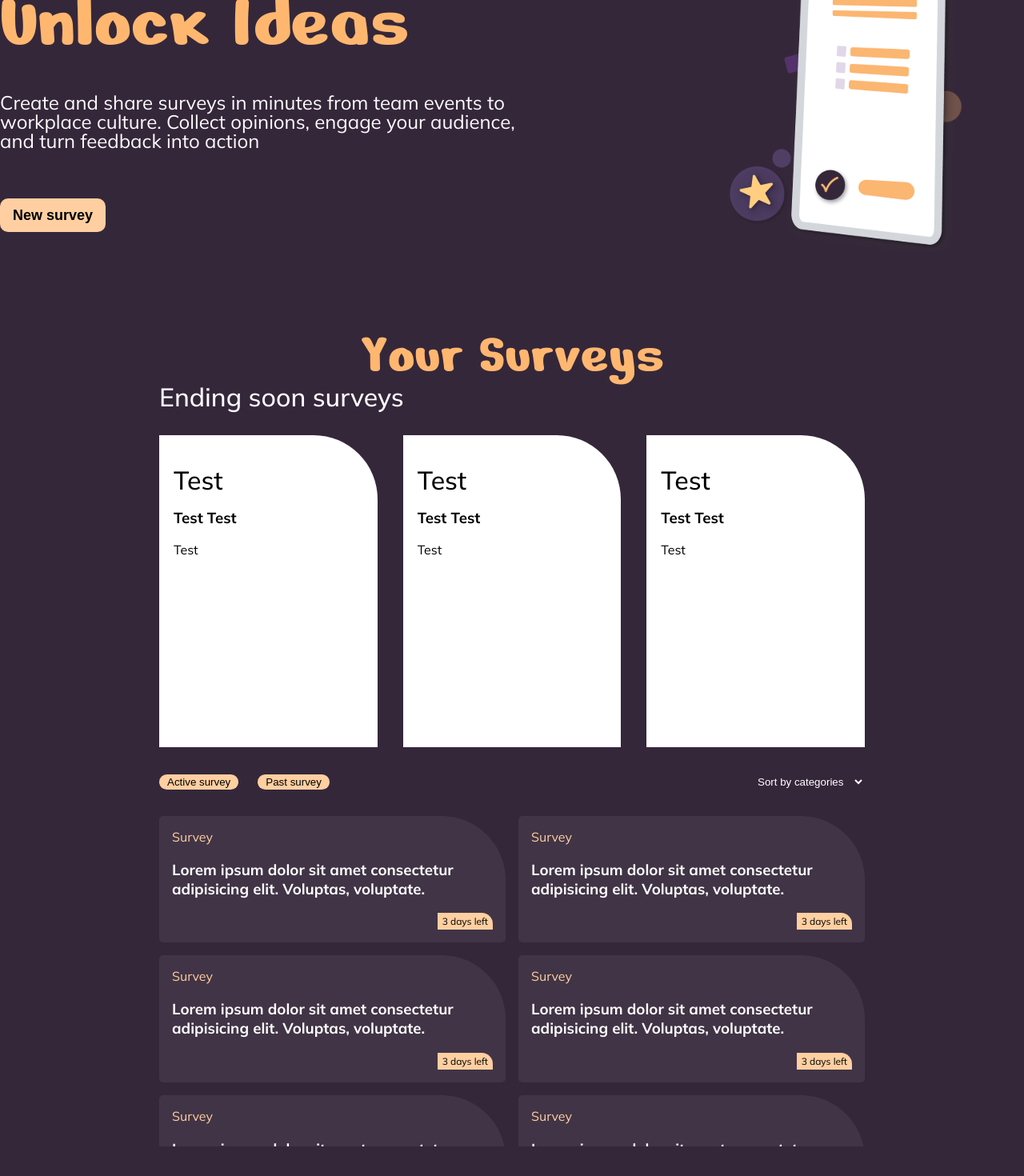
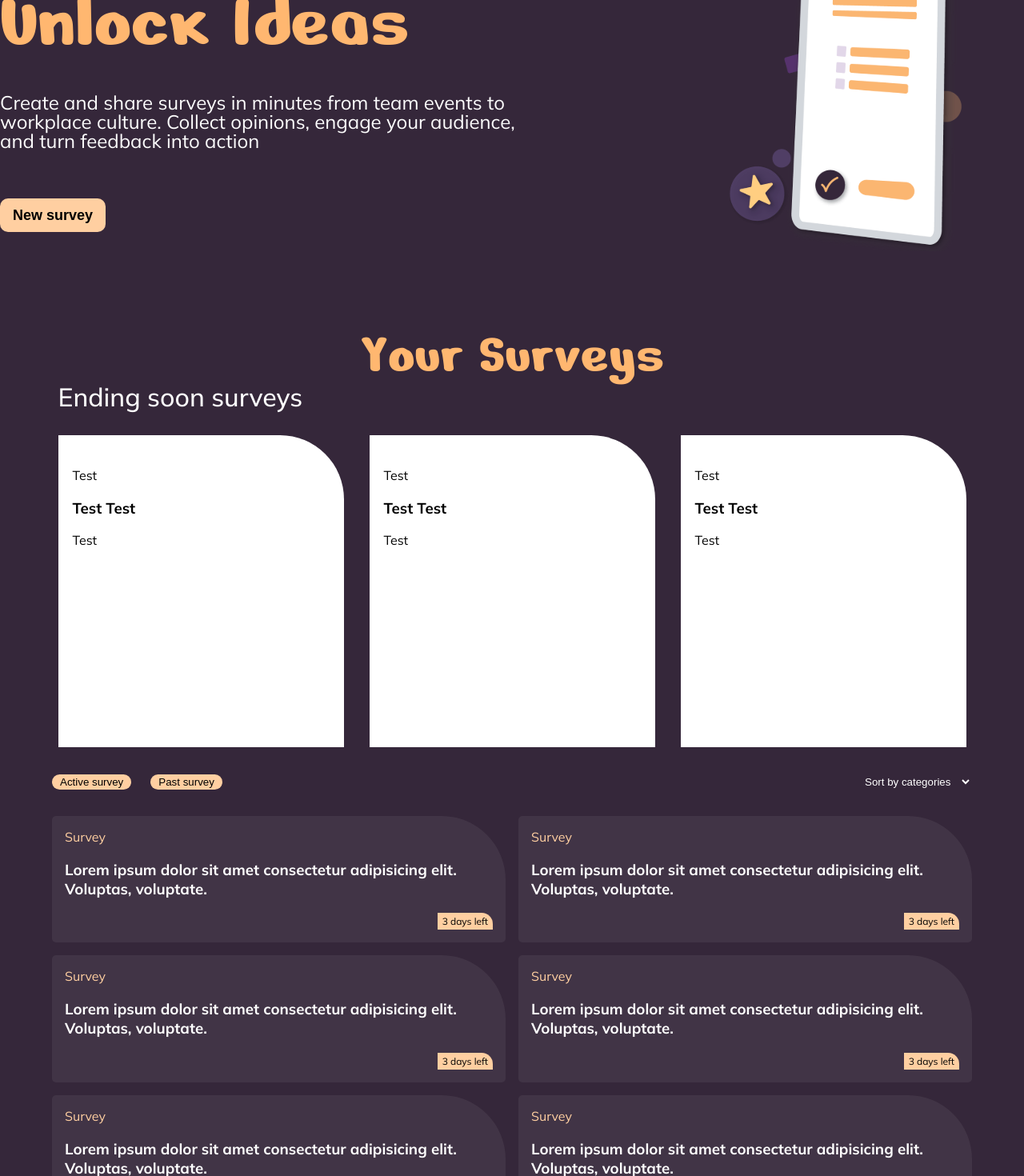
Before and after one commit to SvenWeigel/PollApp, an Angular app: page / in a window 1280 px wide. Shown: the part 291-1761 px from the top of the page at 80% size. Built offline with nearby package versions, Linux system fonts and the light colour scheme; a web font is replaced by a local one.

Commit message:
add: style

```diff
--- a/src/app/shared/components/description/description.scss
+++ b/src/app/shared/components/description/description.scss
@@ -1,7 +1,6 @@
 main{
     display: flex;
     gap: 32px;
-    // margin: 92px 111px 0 111px;
     justify-content: space-between;
     margin-bottom: 90px;
 }
--- a/src/app/shared/components/survey-list/survey-list.html
+++ b/src/app/shared/components/survey-list/survey-list.html
@@ -1,4 +1,4 @@
-<main>
+<main class="content">
     <div class="survey-list-header">
         <div class="survey-list-header--btn">
             <button class="activ-surveys survey-btn active">Active survey</button>
--- a/src/app/shared/components/survey-list/survey-list.scss
+++ b/src/app/shared/components/survey-list/survey-list.scss
@@ -1,14 +1,15 @@
 main {
   display: flex;
   flex-direction: column;
-  margin: 0 199px 32px 199px;
 }
 
 .survey-list-header {
   display: flex;
   justify-content: space-between;
   align-items: center;
-  margin-bottom: 32px;
+  width: 100%;
+  max-width: 1150px;
+  margin: 0 auto 32px;
 
   &--btn {
     display: flex;
@@ -35,8 +36,10 @@ main {
   display: grid;
   grid-template-columns: repeat(2, 1fr);
   gap: 16px;
-  max-height: 413px;
-  overflow-y: auto;
+  max-height: 450px;
+  overflow-y: scroll;
+  max-width: 1150px;
+  margin: 0 auto;
 }
 
 .survey-btn {
--- a/src/app/shared/components/your-surveys/your-surveys.html
+++ b/src/app/shared/components/your-surveys/your-surveys.html
@@ -1,6 +1,7 @@
-<main>
+<main class="content">
     <h2>Your Surveys</h2>
-    <span>Ending soon surveys</span>
+    <div class="surveys-group">
+        <span class="ending-span">Ending soon surveys</span>
         <div class="soon-ending-surveys">
 
             <div id="ending-1" class="ending">
@@ -22,4 +23,5 @@
             </div>
 
         </div>
+    </div>
 </main>
--- a/src/app/shared/components/your-surveys/your-surveys.scss
+++ b/src/app/shared/components/your-surveys/your-surveys.scss
@@ -1,8 +1,12 @@
 main{
     display: flex;
     flex-direction: column;
-    margin: 0 199px 32px 199px;
+    margin-bottom: 32px;
+}
 
+.surveys-group{
+    width: fit-content;
+    margin: 0 auto;
 }
 
 h2{
@@ -15,18 +19,20 @@ h2{
     color: var(--color--p-o);
 }
 
-span{
+.ending-span{
+    display: block;
     font-family: "Mulish", sans-serif;
     font-weight: 500;
     font-size: 32px;
     line-height: 100%;
     margin-bottom: 32px;
+
 }
 
 .soon-ending-surveys{
     display: flex;
     gap: 32px;
-    justify-content: center;
+    justify-content: flex-start;
 }
 
 .ending{
```
Lines whose indentation alone changed are shown as unchanged.
